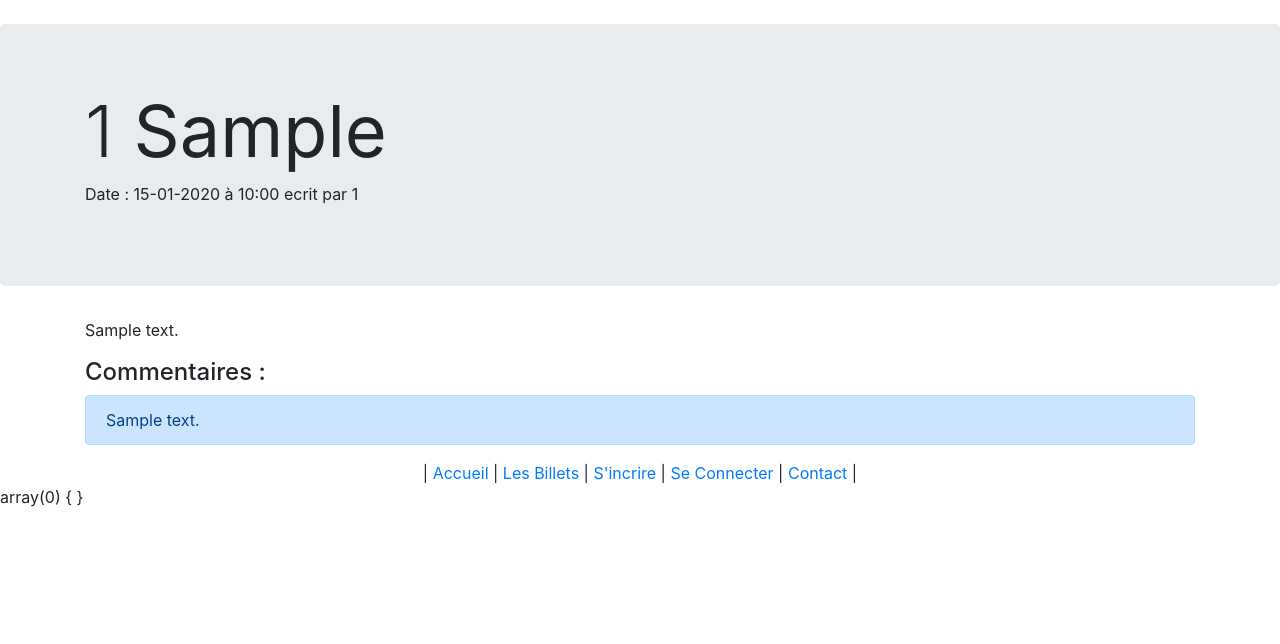
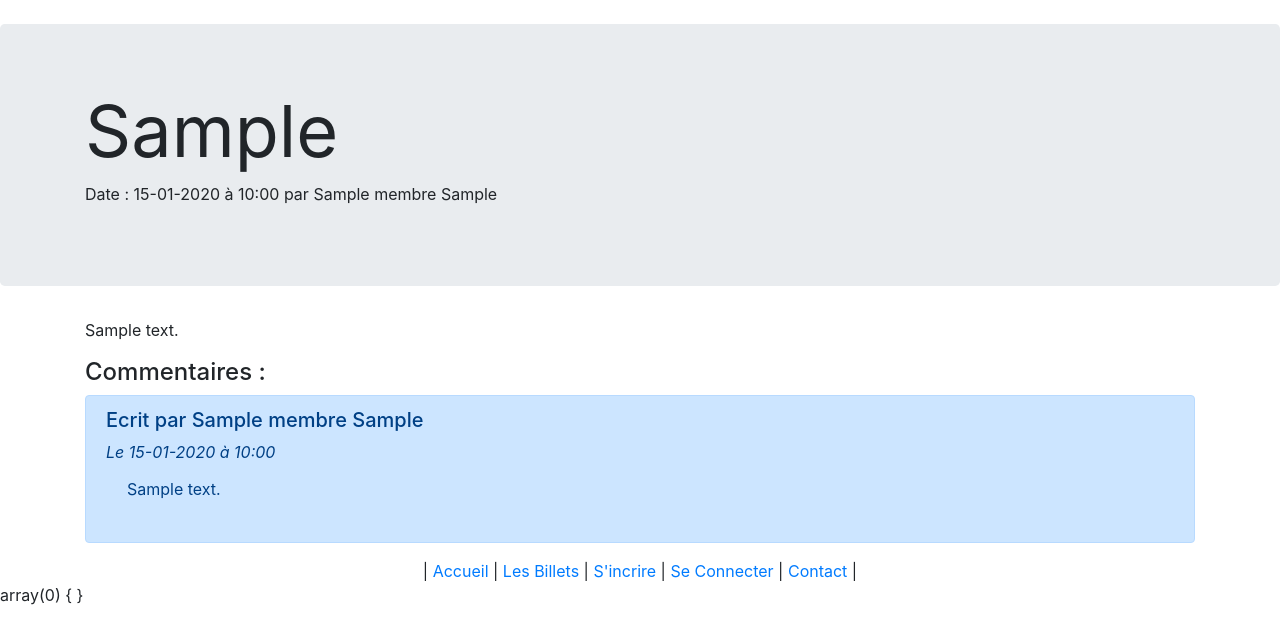
Before and after one commit to AurelBichop/Projet5_Blog, a PHP site: page /?action=billet&num=1 in a window 1280 px wide. Shown: the part 56-700 px from the top of the page. Run offline with PHP 8.4, Linux system fonts and the light colour scheme; tables that the repository leaves empty or names only in its code hold one stand-in row (values such as "Sample post"); a stand-in replaces the project's code that opens the database connection; some libraries are stand-ins or nearby versions.

Commit message:
Modification des requetes SQL jointure avec la table membre

```diff
--- a/MODELE/Billet.php
+++ b/MODELE/Billet.php
@@ -7,6 +7,10 @@ class Billet
 
     private $_id;
     private $_id_membre;
+
+    private $_nom_membre;
+    private $_prenom_membre;
+
     private $_chapeau;
     private $_contenu;
     private $_date;
@@ -37,6 +41,23 @@ class Billet
     {
         $this->_id_membre = $id_membre;
     }
+
+    /**
+     * @param mixed $nom_membre
+     */
+    public function setNom($nom_membre)
+    {
+        $this->_nom_membre = $nom_membre;
+    }
+
+    /**
+     * @param mixed $prenom_membre
+     */
+    public function setPrenom($prenom_membre)
+    {
+        $this->_prenom_membre = $prenom_membre;
+    }
+
 
     /**
      * @param mixed $contenu
@@ -76,6 +97,24 @@ class Billet
         return $this->_id_membre;
     }
 
+
+    /**
+     * @return mixed
+     */
+    public function getNomMembre()
+    {
+        return $this->_nom_membre;
+    }
+
+    /**
+     * @return mixed
+     */
+    public function getPrenomMembre()
+    {
+        return $this->_prenom_membre;
+    }
+
+
     /**
      * @return mixed
      */
--- a/MODELE/Commentaire.php
+++ b/MODELE/Commentaire.php
@@ -9,6 +9,10 @@ class Commentaire
     private $_id;
     private $_id_billet;
     private $_id_membre;
+
+    private $_nom;
+    private $_prenom;
+
     private $_contenu;
     private $_date_heure;
 
@@ -34,6 +38,23 @@ class Commentaire
     public function setIdmembre($id_membre)
     {
         $this->_id_membre = $id_membre;
+    }
+
+    /**
+     * @param mixed $nom
+     */
+    public function setNom($nom)
+    {
+        $this->_nom = $nom;
+    }
+
+
+    /**
+     * @param mixed $prenom
+     */
+    public function setPrenom($prenom)
+    {
+        $this->_prenom = $prenom;
     }
 
       /**
@@ -74,6 +95,21 @@ class Commentaire
         return $this->_id_membre;
     }
 
+    /**
+     * @return mixed
+     */
+    public function getNom()
+    {
+        return ucfirst($this->_nom);
+    }
+
+    /**
+     * @return mixed
+     */
+    public function getPrenom()
+    {
+        return ucfirst($this->_prenom);
+    }
 
     /**
      * @return mixed
--- a/MODELE/ManagerBillet.php
+++ b/MODELE/ManagerBillet.php
@@ -50,7 +50,13 @@ class ManagerBillet extends AbstractManager
     public function getLastBillets()
     {
 
-        $sql = 'SELECT id, id_membre, chapeau, contenu, date FROM billet ORDER BY id DESC LIMIT 1';
+        $sql = 'SELECT B.id, B.id_membre, M.nom, M.prenom, B.chapeau, B.contenu, B.date
+                FROM billet AS B
+                INNER JOIN membre AS M
+				ON B.id_membre = M.id
+                ORDER BY id
+                DESC LIMIT 1';
+
         $reponse = $this->executerRequete($sql);
 
         $donnee = $reponse->fetch();
@@ -70,7 +76,12 @@ class ManagerBillet extends AbstractManager
     public function getBilletSelect(int $id_billet)
     {
 
-        $sql = "SELECT id, id_membre, chapeau, contenu, date FROM billet WHERE id=:id";
+        $sql = "SELECT B.id, B.id_membre, M.nom, M.prenom, B.chapeau, B.contenu, B.date
+                FROM billet AS B
+                INNER JOIN membre AS M
+				ON B.id_membre = M.id
+				WHERE B.id=:id
+				";
 
         $billet = [
             'id' => $id_billet
@@ -89,7 +100,13 @@ class ManagerBillet extends AbstractManager
 
     private function listAllBillet(){
 
-        $sql = "SELECT id, id_membre, chapeau, contenu, date FROM billet ORDER BY billet.id DESC";
+        $sql = "SELECT B.id, B.id_membre, M.nom, M.prenom, B.chapeau, B.contenu, B.date
+                FROM billet AS B
+                INNER JOIN membre AS M
+				ON B.id_membre = M.id
+                ORDER BY B.id
+                DESC";
+
         return $sql;
     }
 
--- a/MODELE/ManagerCommentaire.php
+++ b/MODELE/ManagerCommentaire.php
@@ -9,7 +9,11 @@ class ManagerCommentaire extends AbstractManager
 
         $objetCommentaire = [];
 
-        $sql = "SELECT * FROM commentaire WHERE id_billet=:id";
+        $sql = "SELECT C.*, M.nom, M.prenom
+                FROM commentaire AS C
+                INNER JOIN membre AS M
+                ON C.id_membre = M.id
+                WHERE C.id_billet=:id";
 
         $billet = [
             'id' => $idBillet
--- a/VIEW/billet.php
+++ b/VIEW/billet.php
@@ -3,7 +3,7 @@
     <!-- Main jumbotron for a primary marketing message or call to action -->
     <div class="jumbotron">
         <div class="container">
-            <h1 class="display-3"><?php echo $Billet->getId() .' <strong>' . htmlspecialchars($Billet->getChapeau()) . '</strong>'; ?></h1>
+            <h1 class="display-3"><strong><?php echo htmlspecialchars($Billet->getChapeau()); ?></strong></h1>
             <p>
                 <time>Date :
 
@@ -11,7 +11,7 @@
 
                     $date = new DateTime($Billet->getDate());
 
-                    echo $date->format('d-m-Y à H:i').' ecrit par '. $Billet->getIdmembre();
+                    echo $date->format('d-m-Y à H:i').' par '. ucfirst(htmlspecialchars($Billet->getNomMembre())).' '.ucfirst(htmlspecialchars($Billet->getPreNomMembre()));
 
                     ?>
 
@@ -27,7 +27,7 @@
         <div class="row">
                 <div class="col-md-auto">
 
-                      <p><?php echo $Billet->getContenu(); ?></p>
+                      <p><?php echo htmlspecialchars($Billet->getContenu()); ?></p>
 
                 </div>
 
@@ -42,11 +42,24 @@
             <h4>Commentaires :</h4>
             <?php
 
-            foreach ($Commentaires as $com){
-                echo "<div class=\"alert alert-primary\" role=\"alert\">".$com->getContenu()."</div>";
-            }
+            foreach ($Commentaires as $com):
+
+                $dateCom = new DateTime($com->getDateheure());
+
+                ?>
+
+                <div class="alert alert-primary">
+                    <h5><?php echo 'Ecrit par '.htmlspecialchars($com->getNom()).' '.htmlspecialchars($com->getPrenom()); ?></h5>
+                    <em><?php echo 'Le '.$dateCom->format('d-m-Y à H:i'); ?></em>
+                    <div class="alert">
+                        <?php echo nl2br(htmlspecialchars($com->getContenu())); ?>
+                    </div>
+
+                </div>
+            <?php endforeach; ?>
+
+        <?php
         }
-
         ?>
 
 
@@ -56,7 +69,7 @@
             <h4>Laisser un commentaire</h4>
         <form action="./?action=newcommentaire&num=<?php echo $Billet->getId(); ?>" method="post">
             <div class="form-group">
-                <label for="postCommentaire"><?php echo $_SESSION['nom'].' le '.date('d-m-Y') ?></label>
+                <label for="postCommentaire"><?php echo ucfirst($_SESSION['nom']).' '.ucfirst($_SESSION['prenom']).' le '.date('d-m-Y') ?></label>
 
                     <textarea id="postCommentaire" class="form-control" rows="" name="contenu"></textarea>
                     <input type="hidden" name="id_billet" value="<?php echo $Billet->getId();?>" />
--- a/VIEW/listeBillets.php
+++ b/VIEW/listeBillets.php
@@ -5,7 +5,7 @@
     <?php foreach ($listeBillets as $oneBillet): ?>
     <div class="jumbotron">
         <div class="container">
-            <h1 class="display-3"><?php echo $oneBillet->getId() .' <strong>' . htmlspecialchars($oneBillet->getChapeau()) . '</strong>'; ?></h1>
+            <h1 class="display-3"><strong><?php echo htmlspecialchars($oneBillet->getChapeau()); ?></strong></h1>
 <p>
     <time>Date :
 
@@ -13,7 +13,7 @@
 
         $date = new DateTime($oneBillet->getDate());
 
-        echo $date->format('d-m-Y à H:i').' ecrit par '. $oneBillet->getIdmembre();
+        echo $date->format('d-m-Y à H:i').' par '. ucfirst($oneBillet->getNomMembre()).' '.ucfirst($oneBillet->getPreNomMembre());
 
         ?>
 
```
Also changed, not shown: VIEW/accueil.php (+4 -4 lines).
